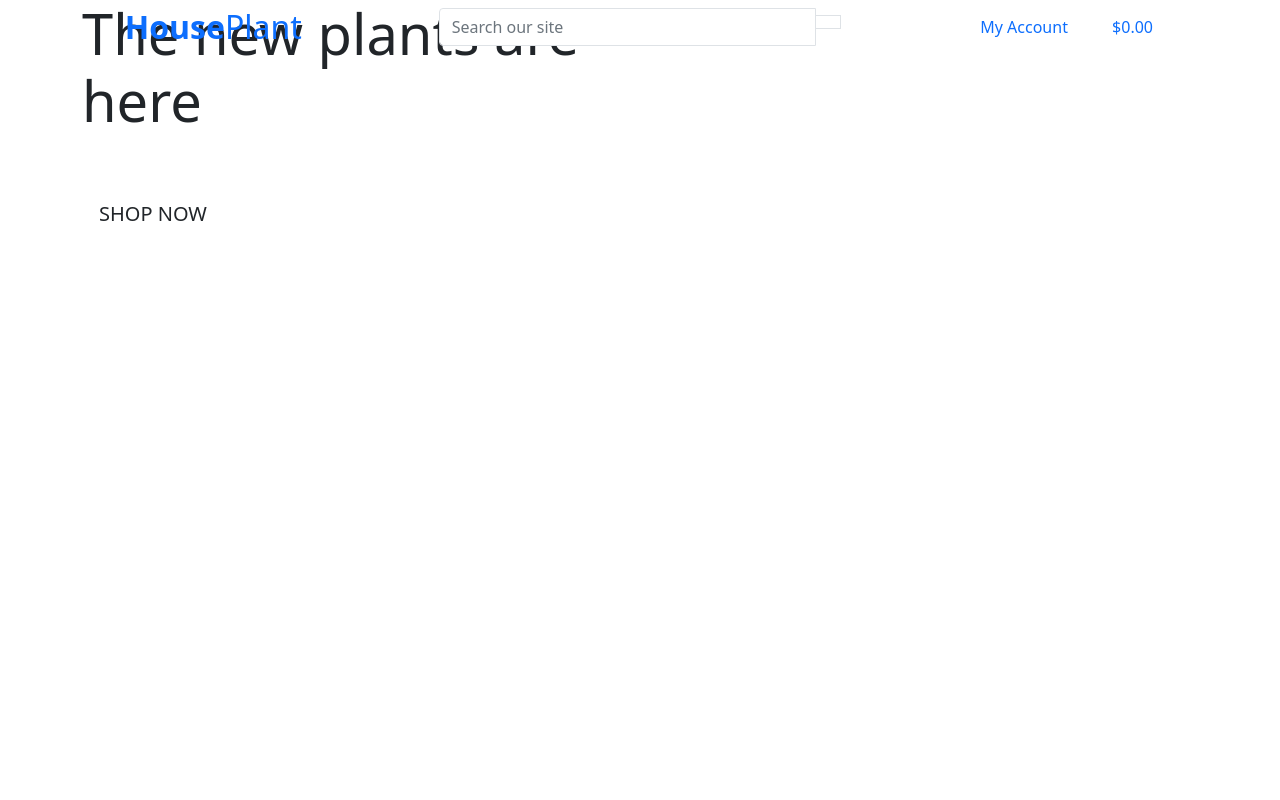
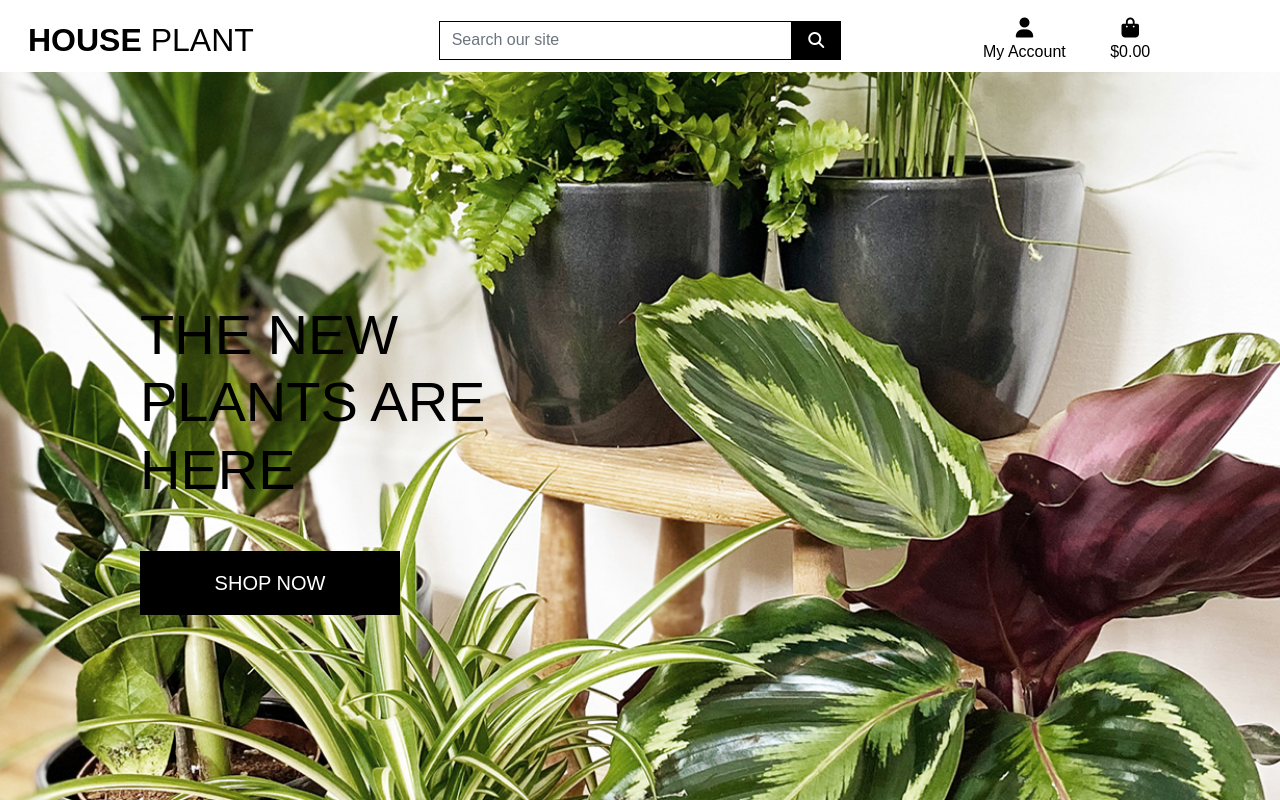
Before and after one commit to mikeemorales/house-plant, a Django app: page / in a window 1280 px wide. Run offline with Django 3.2, Linux system fonts and the light colour scheme; some libraries are stand-ins or nearby versions.

Commit message:
add images and udate css

```diff
--- a/house_plant/settings.py
+++ b/house_plant/settings.py
@@ -148,3 +148,7 @@ USE_TZ = True
 # https://docs.djangoproject.com/en/3.1/howto/static-files/
 
 STATIC_URL = '/static/'
+STATICFILES_DIR = (os.path.join(BASE_DIR, 'static'),)
+
+MEDIA_URL = '/media/'
+MEDIA_ROOT = os.path.join(BASE_DIR, 'media')
--- a/house_plant/urls.py
+++ b/house_plant/urls.py
@@ -1,8 +1,10 @@
 from django.contrib import admin
 from django.urls import path, include
+from django.conf import settings
+from django.conf.urls.static import static
 
 urlpatterns = [
     path('admin/', admin.site.urls),
     path('accounts/', include('allauth.urls')),
     path('', include('home.urls')),
-]
+] + static(settings.MEDIA_URL, document_root=settings.MEDIA_ROOT)
--- /dev/null
+++ b/static/css/base.css
@@ -0,0 +1,78 @@
+html {
+    height: 100%;
+}
+
+body {
+    background: url('/media/houseplant-home-banner.jpg') no-repeat center center fixed;
+    background-size: cover;
+    height: calc(100vh - 164px);
+    font-family: 'Montserrat', sans-serif;
+}
+
+.icon {
+    align-items: center;
+    display: inline-flex;
+    justify-content: center;
+    height: 1.5rem;
+    width: 1.5rem;
+}
+
+.logo-font {
+    text-transform: uppercase;
+}
+
+.main-logo-link {
+    width: fit-content;
+}
+
+.shop-now-button {
+    background: black;
+    color: white;
+    min-width: 260px;
+}
+
+.btn-black {
+    background: black;
+    color: white;
+}
+
+.shop-now-button:hover,
+.shop-now-button:active,
+.shop-now-button:focus,
+.btn-black:hover,
+.btn-black:active,
+.btn-black:focus {
+    background: #222;
+    color: white;
+}
+
+.text-black {
+    color: #000 !important;
+}
+
+.border-black {
+    border: 1px solid black !important;
+}
+
+/*-------------------------- MEDIA QUERIES */
+/*slightly larger container on xl screens*/
+@media (min-width:1200px) {
+    .container {
+        max-width: 80%;
+    }
+}
+
+/*fixed top navbar only on medium and up*/
+@media (min-width:992px) {
+    .fixed-top-desktop-only {
+        position: fixed;
+        top: 0;
+        right: 0;
+        left: 0;
+        z-index: 1030;
+    }
+
+    .header-container {
+        padding-top: 164px;
+    }
+}
--- a/templates/base.html
+++ b/templates/base.html
@@ -5,48 +5,51 @@
   <head>
 
     {% block meta %}
-    <meta http_equiv="X-UA-Compatible" content="ie=edge">
-    <meta charset="utf-8">
-    <meta name="viewport" content="width=device-width, initial-scale=1">
+        <meta http-equiv="X-UA-Compatible" content="ie=edge">
+        <meta charset="utf-8">
+        <meta name="viewport" content="width=device-width, initial-scale=1, shrink-to-fit=no">
     {% endblock %}
 
     {% block extra_meta %}
     {% endblock %}
 
     {% block corecss %}
-    <link href="https://cdn.jsdelivr.net/npm/bootstrap@5.0.0-beta2/dist/css/bootstrap.min.css" rel="stylesheet"
-     integrity="sha384-BmbxuPwQa2lc/FVzBcNJ7UAyJxM6wuqIj61tLrc4wSX0szH/Ev+nYRRuWlolflfl" crossorigin="anonymous">
+        <link href="https://cdn.jsdelivr.net/npm/bootstrap@5.0.0-beta2/dist/css/bootstrap.min.css" rel="stylesheet"
+         integrity="sha384-BmbxuPwQa2lc/FVzBcNJ7UAyJxM6wuqIj61tLrc4wSX0szH/Ev+nYRRuWlolflfl" crossorigin="anonymous">
+        <link rel="stylesheet" href="https://fonts.googleapis.com/css?family=Lato&display=swap">
+        <link rel="stylesheet" href="{% static 'css/base.css' %}">
     {% endblock %}
 
     {% block extra_css %}
     {% endblock %}
 
     {% block corejs %}
-    <script src="https://cdn.jsdelivr.net/npm/bootstrap@5.0.0-beta2/dist/js/bootstrap.bundle.min.js"
-    integrity="sha384-b5kHyXgcpbZJO/tY9Ul7kGkf1S0CWuKcCD38l8YkeH8z8QjE0GmW1gYU5S9FOnJ0" crossorigin="anonymous"></script>
-    <script src="https://cdn.jsdelivr.net/npm/@popperjs/core@2.6.0/dist/umd/popper.min.js"
-    integrity="sha384-KsvD1yqQ1/1+IA7gi3P0tyJcT3vR+NdBTt13hSJ2lnve8agRGXTTyNaBYmCR/Nwi" crossorigin="anonymous"></script>
-    <script src="https://cdn.jsdelivr.net/npm/bootstrap@5.0.0-beta2/dist/js/bootstrap.min.js"
-    integrity="sha384-nsg8ua9HAw1y0W1btsyWgBklPnCUAFLuTMS2G72MMONqmOymq585AcH49TLBQObG" crossorigin="anonymous"></script>
+        <script src="https://kit.fontawesome.com/3e4ed5449e.js" crossorigin="anonymous"></script>
+        <script src="https://code.jquery.com/jquery-3.4.1.slim.min.js"
+        integrity="sha384-J6qa4849blE2+poT4WnyKhv5vZF5SrPo0iEjwBvKU7imGFAV0wwj1yYfoRSJoZ+n" crossorigin="anonymous"></script>
+        <script src="https://cdn.jsdelivr.net/npm/popper.js@1.16.0/dist/umd/popper.min.js"
+        integrity="sha384-Q6E9RHvbIyZFJoft+2mJbHaEWldlvI9IOYy5n3zV9zzTtmI3UksdQRVvoxMfooAo" crossorigin="anonymous"></script>
+        <script src="https://stackpath.bootstrapcdn.com/bootstrap/4.4.1/js/bootstrap.min.js"
+        integrity="sha384-wfSDF2E50Y2D1uUdj0O3uMBJnjuUD4Ih7YwaYd1iqfktj0Uod8GCExl3Og8ifwB6" crossorigin="anonymous"></script>
     {% endblock %}
 
     {% block extra_js %}
     {% endblock %}
 
-    <title>House Plant {%block extra_title%}{% endblock %}</title>
+    <title>House Plant {% block extra_title %}{% endblock %}</title>
   </head>
   <body>
     <header class="container-fluid fixed-top">
-        <div class="row">
+        <div id="topnav" class="row bg-white pt-lg-2 d-none d-lg-flex">
             <div class="col-12 col-lg-4 my-auto py-1 py-lg-0 text-center text-lg-left">
                 <a href="{% url 'home' %}" class="nav-link main-logo-link">
-                    <h2 class="logo-font text-black my-0"><strong>House</strong>Plant</h2>
+                    <h2 class="logo-font text-black my-0"><strong>House</strong> Plant</h2>
                 </a>
             </div>
             <div class="col-12 col-lg-4 my-auto py-1 py-lg-0">
                 <form method="GET" action="">
                     <div class="input-group w-100">
-                        <input class="form-control border border-black round-0" type="text" name="q" placeholder="Search our site">
+                        <input class="form-control border border-black rounded-0" type="text" name="q" placeholder="Search our site">
                         <div class="input-group-append">
                             <button class="form-control btn btn-black border border-black rounded-0" type="submit">
                                 <span class="icon">
@@ -60,12 +63,10 @@
             <div class="col-12 col-lg-4 my-auto py-1 py-lg-0">
                 <ul class="list-inline list-unstyled text-center text-lg-right my-0">
                     <li class="list-inline-item dropdown">
-                        <a href="" class="text-black nav-link" id="user-options" data-toggle="dropdown" aria-haspopup="true" aria-expanded="false">
+                        <a class="text-black nav-link" href="#" id="user-options" data-toggle="dropdown" aria-haspopup="true" aria-expanded="false">
                             <div class="text-center">
-                                <div>
-                                    <i class="fas fa-user fa-lg"></i>
-                                    <p class="my-0">My Account</p>
-                                </div>
+                                <div><i class="fas fa-user fa-lg"></i></div>
+                                <p class="my-0">My Account</p>
                             </div>
                         </a>
                         <div class="dropdown-menu border-0" aria-labelledby="user-options">
@@ -82,11 +83,9 @@
                         </div>
                     </li>
                     <li class="list-inline-item">
-                        <a href="" class="{% if grand_total %}text-info font-weight-bold{% else %} text-black{% endif %} nav-link">
+                        <a class="{% if grand_total %}text-info font-weight-bold{% else %}text-black{% endif %} nav-link" href="">
                             <div class="text-center">
-                                <div>
-                                    <i class="fas fa-shopping-bag fa-lg"></i>
-                                </div>
+                                <div><i class="fas fa-shopping-bag fa-lg"></i></div>
                                 <p class="my-0">
                                     {% if grand_total %}
                                         ${{ grand_total|floatformat:2 }}
@@ -103,7 +102,7 @@
     </header>
 
     {% if messages %}
-    <div class="message-container"></div>
+        <div class="message-container"></div>
     {% endif %}
 
     {% block page_header %}
@@ -115,5 +114,6 @@
     {% block postloadjs %}
     {% endblock %}
 
+
   </body>
 </html>
```
Also changed, not shown: media/houseplant-home-banner.jpg (added).
